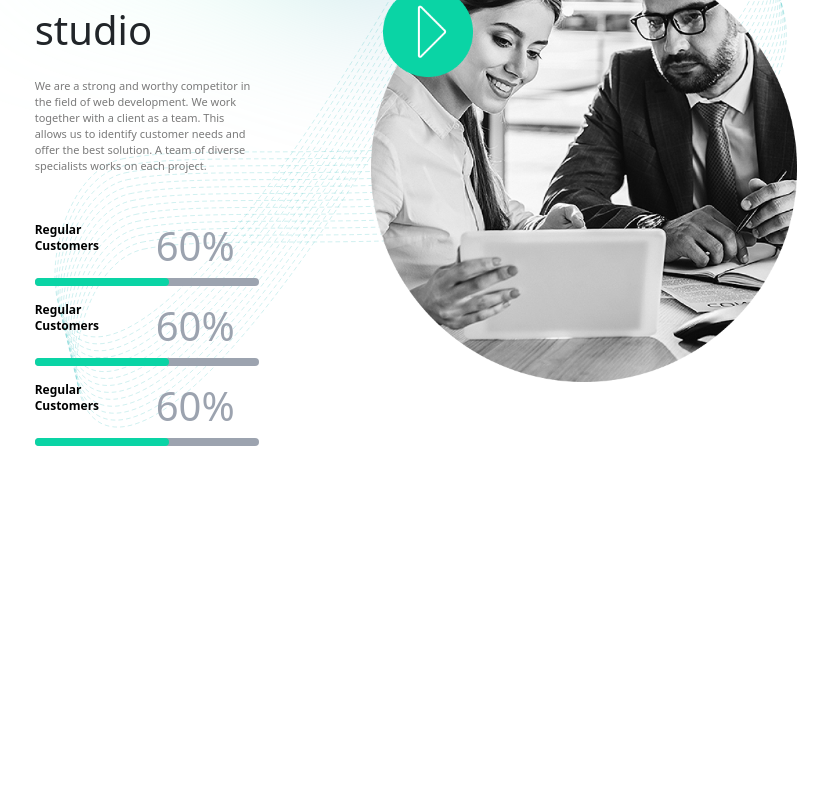
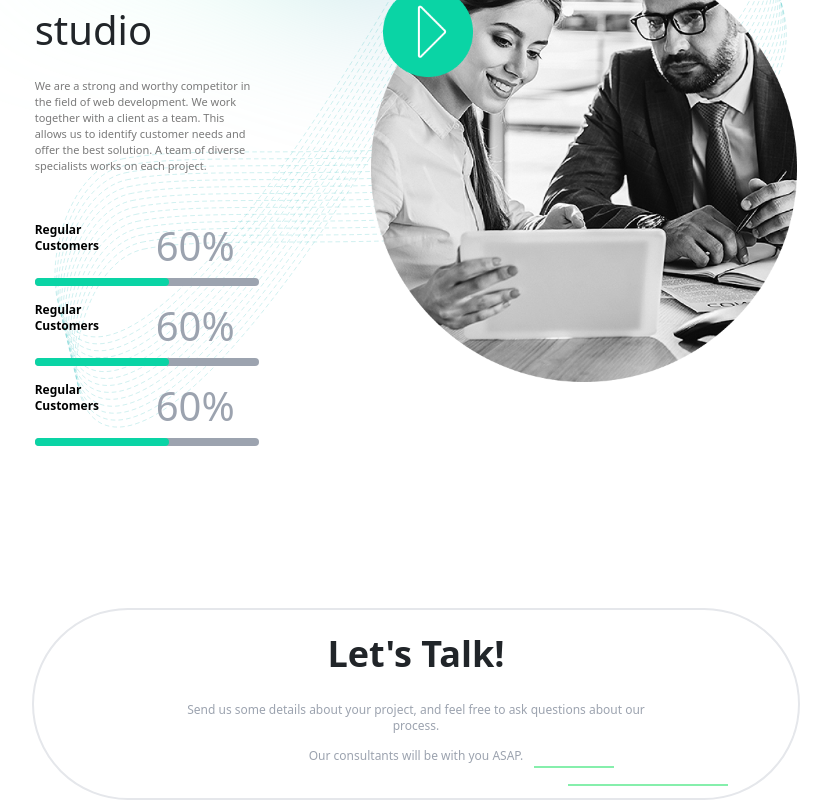
Before and after one commit to rakshit-ameriya/nextloop_v2, a Next.js app: page / in a window 1280 px wide. Shown: the part 3912-4712 px from the top of the page, without its empty margins (224-1055 px from the left). Before the commit the page ends 4496 px from the top, so only its background shows below. Built offline with nearby package versions, Linux system fonts and the light colour scheme.

Commit message:
feat: added let's talk section

```diff
--- a/components/AboutUs/index.tsx
+++ b/components/AboutUs/index.tsx
@@ -1,9 +1,9 @@
-import React,{useState} from 'react';
+import React, { useState } from 'react';
 import Image from 'next/image';
 import { TEXT_CONSTANTS } from 'types/enum';
 
 const AboutUs = () => {
-    const[progress,setProgress]=useState<number>(60)
+  const [progress] = useState(60);
   return (
     <div className=" relative  w-full h-screen  ">
       <div className="object-cover bg-cover  flex justify-center w-2/3 h-2/3 absolute -top-36 left-24 text-black -z-50">
--- a/components/Carousel/index.tsx
+++ b/components/Carousel/index.tsx
@@ -1,4 +1,3 @@
-import Head from 'next/head';
 import Image from 'next/image';
 import styles from '../../styles/carousel.module.css';
 
@@ -17,13 +16,6 @@ const Carousel = () => {
   ];
   return (
     <div>
-      <Head>
-        <link
-          href="https://cdn.jsdelivr.net/npm/bootstrap@5.1.3/dist/css/bootstrap.min.css"
-          rel="stylesheet"
-        />
-        <script src="https://cdn.jsdelivr.net/npm/bootstrap@5.1.3/dist/js/bootstrap.bundle.min.js"></script>
-      </Head>
       <div className="w-full h-screen relative">
         <div
           id="demo"
--- /dev/null
+++ b/components/Letstalk/index.js
@@ -0,0 +1,38 @@
+import React from 'react';
+import Image from 'next/image';
+import { TEXT_CONSTANTS } from '../../types/enum';
+
+const Letstalk = () => {
+  return (
+    <div className="w-full h-1/3  flex justify-center mt-10">
+      <div className=" rounded-full ... h-48 w-3/5 p-4 border-2 ... shadow-gray-300 flex justify-center ">
+        <div className="text-center ml-44 ">
+          <h1 className="text-4xl font-bold mb-7">
+            {TEXT_CONSTANTS.LETS_TALK}
+          </h1>
+          <h1 className="text-xs font-medium text-gray-400">
+            {TEXT_CONSTANTS.SEND_US}
+          </h1>
+          <span className="text-xs font-medium text-gray-400">
+            {' '}
+            {TEXT_CONSTANTS.OUR_CONSULTANT}
+          </span>
+
+          <div className="-mx-10 border-b-2 border-green-300 ... w-20   ml-[350px] "></div>
+          <div className="-mx-20  border-b-2 border-green-300 ... w-40  mt-3 ml-96 "></div>
+        </div>
+        <div className="h-24 w-28 ml-32  mt-4 p-4">
+          <Image
+            src={'/lets_talk.PNG'}
+            width={8}
+            height={8}
+            layout="responsive"
+            alt="Message Icon"
+          />
+        </div>
+      </div>
+    </div>
+  );
+};
+
+export default Letstalk;
--- a/pages/_app.tsx
+++ b/pages/_app.tsx
@@ -1,12 +1,26 @@
-import '../styles/globals.css';
+import Head from 'next/head';
+import Script from 'next/script';
 import type { AppProps } from 'next/app';
 import Layout from 'components/Layout';
+import '../styles/globals.css';
 
 function MyApp({ Component, pageProps }: AppProps) {
   return (
-    <Layout>
-      <Component {...pageProps} />
-    </Layout>
+    <>
+      <Head>
+        <link
+          href="https://cdn.jsdelivr.net/npm/bootstrap@5.1.3/dist/css/bootstrap.min.css"
+          rel="stylesheet"
+        />
+        <Script
+          async
+          src="https://cdn.jsdelivr.net/npm/bootstrap@5.1.3/dist/js/bootstrap.bundle.min.js"
+        ></Script>
+      </Head>
+      <Layout>
+        <Component {...pageProps} />
+      </Layout>
+    </>
   );
 }
 
--- a/pages/index.tsx
+++ b/pages/index.tsx
@@ -4,6 +4,7 @@ import Header from 'components/Header';
 import OurServices from 'components/OurServices';
 import WhyUs from 'components/WhyUs';
 import AboutUs from 'components/AboutUs';
+import Letstalk from 'components/Letstalk';
 
 const Home: NextPage = () => {
   return (
@@ -13,10 +14,11 @@ const Home: NextPage = () => {
         <meta name="description" content="Nextloop Technologies Pvt. Ltd." />
         <link rel="icon" href="/logo-white.jpg" />
       </Head>
-      <Header/>
-      <OurServices/>
-      <WhyUs/>
-      <AboutUs/>
+      <Header />
+      <OurServices />
+      <WhyUs />
+      <AboutUs />
+      <Letstalk />
     </div>
   );
 };
--- a/types/enum.ts
+++ b/types/enum.ts
@@ -27,5 +27,8 @@ export enum TEXT_CONSTANTS {
   LOREM_IPSUM_DOLAR_1 = 'Lorem ipsum dolor sit amet, consectetur adipiscing elit, sed doeiusmod tempor incididunt ut labore et dolore magna aliqua.',
   WE_ARE_STRONG_AND_WORTHY = 'We are a strong and worthy competitor in the field of web development. We work together with a client as a team. This allows us to identify customer needs and offer the best solution. A team of diverse specialists works on each project.',
   ABOUT_US = 'About Us',
-  WE_ARE_MORE_THAN='We re more than a web studio'
+  WE_ARE_MORE_THAN = 'We re more than a web studio',
+  LETS_TALK = "Let's Talk!",
+  SEND_US = 'Send us some details about your project, and feel free to ask questions about our process.',
+  OUR_CONSULTANT = 'Our consultants will be with you ASAP.',
 }
```
Also changed, not shown: components/Layout/index.tsx (+5 -5 lines), public/lets_talk.png (added).
